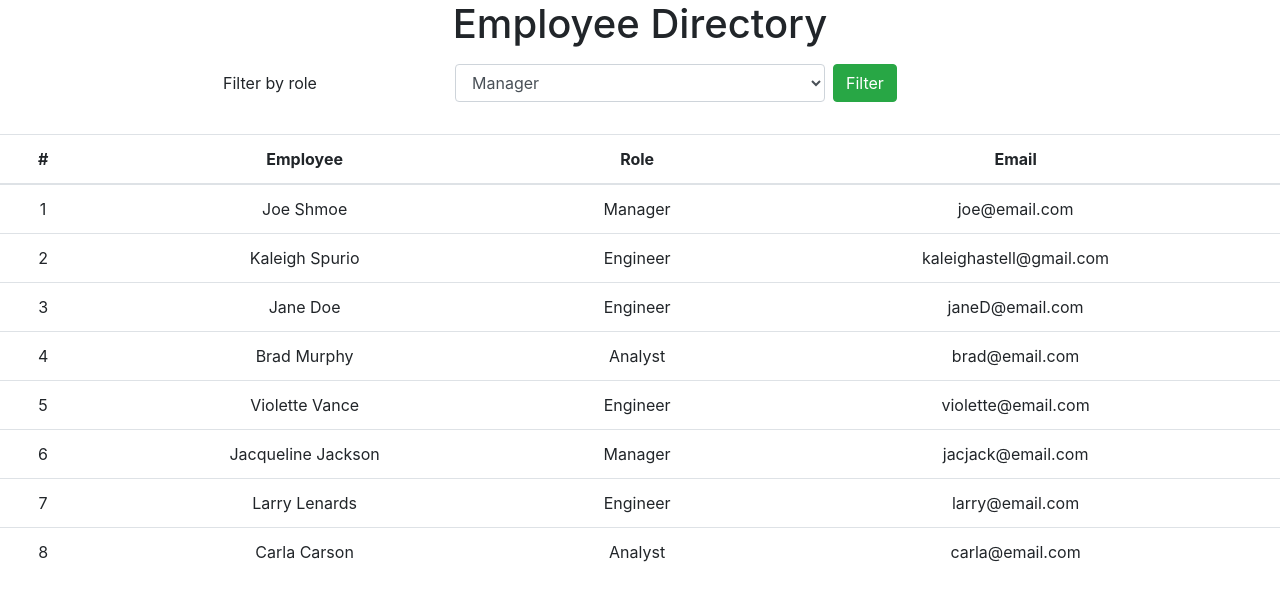
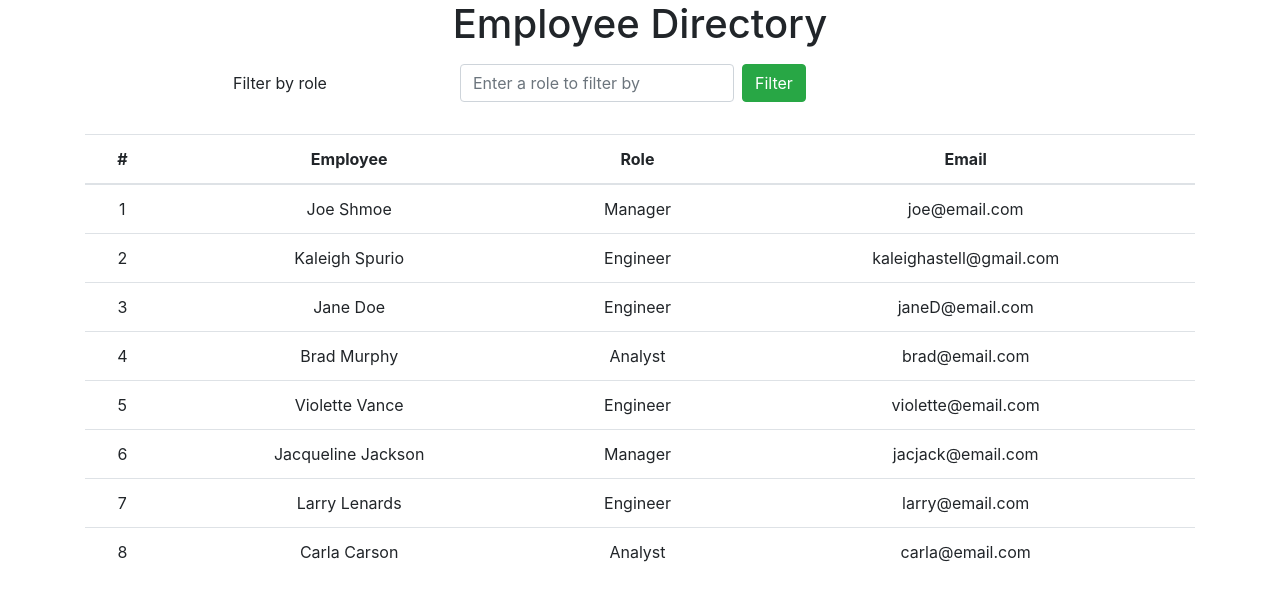
Before and after one commit to Kaleighspurio/react-employee-directory, a React (Create React App) app: page / in a window 1280 px wide. Shown: the top 600 px of the page. Built offline with nearby package versions, Linux system fonts and the light colour scheme.

Commit message:
added handleInputChange and handleFormSubmit so the filter works

```diff
--- a/src/components/AppContainer.js
+++ b/src/components/AppContainer.js
@@ -9,10 +9,27 @@ export default class AppContainer extends React.Component {
     results: Data,
   };
 
+  handleInputChange = (event) => {
+    const search = event.target.name;
+    const value = event.target.value;
+    this.setState({ [search]: value });
+  }
+
+  handleFormSubmit = (event) => {
+    event.preventDefault();
+    const filteredResults = this.state.results.filter(employee => employee.role === this.state.filter)
+    this.setState({results: filteredResults});
+  }
+
+  handleTableReset = (event) => {
+      event.preventDefault()
+      this.setState({results: Data});
+  }
+
   render() {
     return (
-      <div>
-        <Filter filter={this.state.filter} />
+      <div className='container' >
+        <Filter handleFormSubmit={this.handleFormSubmit} handleInputChange={this.handleInputChange} filter={this.state.filter} />
         <Table data={this.state.results} />
       </div>
     );
--- a/src/components/Filter.js
+++ b/src/components/Filter.js
@@ -7,18 +7,8 @@ export default function Filter(props) {
       <form className="search container mb-4">
         <div className="form-inline ">
           <label className='col-4' htmlFor="filter">Filter by role</label>
-          <select className="form-control col-4" id="filter" name="filter">
-            <option value={Data[0].role} key={Data[0].id}>
-              {Data[0].role}
-            </option>
-            <option value={Data[1].role} key={Data[1].id}>
-              {Data[1].role}
-            </option>
-            <option value={Data[3].role} key={Data[3].id}>
-              {Data[3].role}
-            </option>
-          </select>
-          <button type="submit" className='btn btn-success m-2'>Filter</button>
+          <input name='filter' type='text' onChange={props.handleInputChange} value={props.filter} className='form-control' placeholder='Enter a role to filter by' id='filter'/>
+          <button type="submit" className='btn btn-success m-2' onClick={props.handleFormSubmit} >Filter</button>
         </div>
       </form>
     );
--- a/src/components/Table/TableData.js
+++ b/src/components/Table/TableData.js
@@ -1,8 +1,8 @@
 import React from 'react';
 
 export default function TableData(props) {
-  console.log(props.data);
   return (
+    //   map through all results and create a row in the table for each employee in the results
     <tbody>
       {props.data.map((employee) => (
         <tr key={employee.id} >
--- a/src/components/Table/TableHeaders.js
+++ b/src/components/Table/TableHeaders.js
@@ -1,12 +1,14 @@
 import React from 'react';
 
 export default function TableHeaders(props) {
-    return (
-        <thead>
-            <th scope='col'>#</th>
-            <th scope='col'>Employee</th>
-            <th scope='col'>Role</th>
-            <th scope='col'>Email</th>
-        </thead>
-    );
+  return (
+    <thead>
+      <tr>
+        <th scope="col">#</th>
+        <th scope="col">Employee</th>
+        <th scope="col">Role</th>
+        <th scope="col">Email</th>
+      </tr>
+    </thead>
+  );
 }
```
Also changed, not shown: public/manifest.json.
